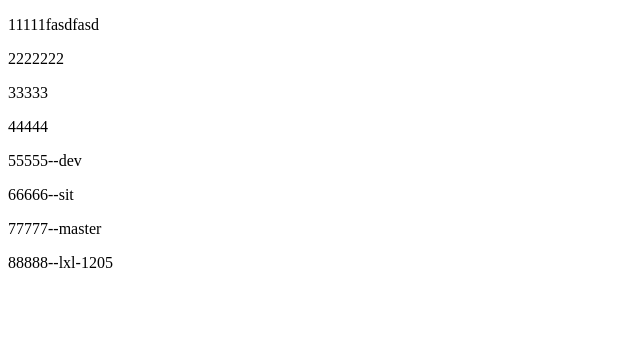
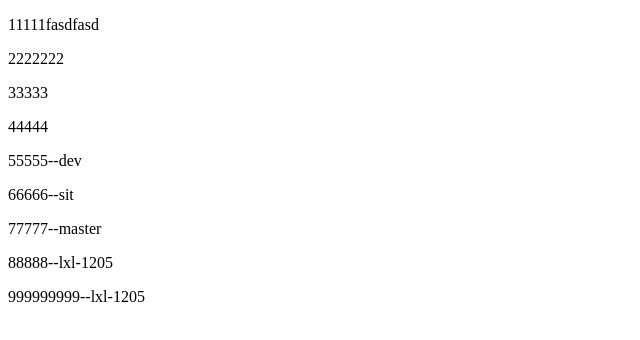
Before and after one commit to linxingli/learngit, a plain HTML site: page index.html in a window 1280 px wide. Shown: the whole page, without its empty margins (0-640 px from the left). Drawn offline with Linux system fonts and the light colour scheme.

Commit message:
update 1205

```diff
--- a/index.html
+++ b/index.html
@@ -15,5 +15,6 @@
   <p>66666--sit</p>
   <p>77777--master</p>
   <p>88888--lxl-1205</p>
+  <p>999999999--lxl-1205</p>
 </body>
 </html>
```
Also changed, not shown: index1.html (+1 -0 lines).
